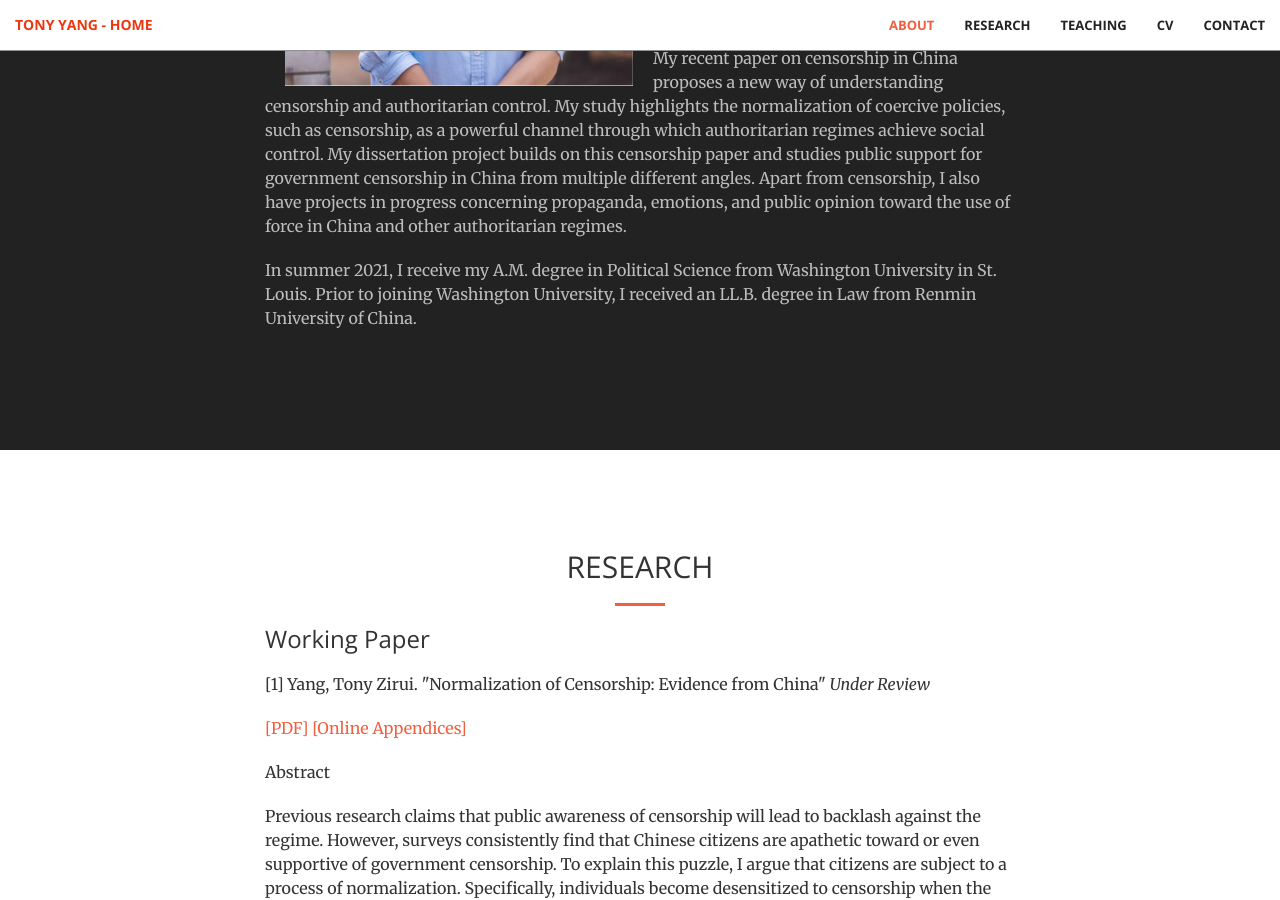
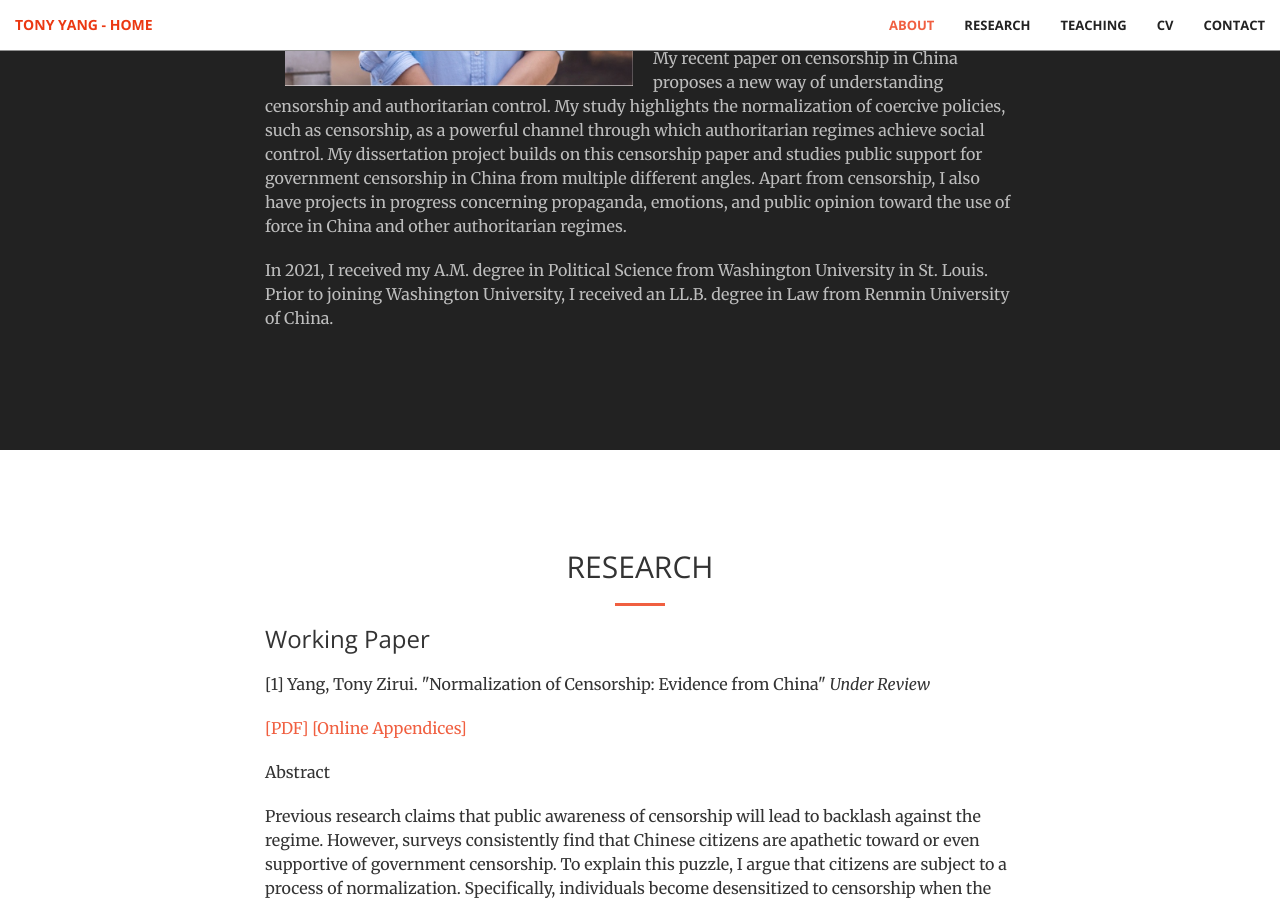
Before and after one commit to tonyhsfz/website, a Jekyll site: the page built from index.html, in a window 1280 px wide and 900 px high, scrolled down 1338 px. Built offline with Jekyll 4.4.1, drawn with Linux system fonts in a browser that asks for light colours.

Commit message:
Update Bio.html

```diff
--- a/_includes/Bio.html
+++ b/_includes/Bio.html
@@ -8,7 +8,7 @@
                 <img align="left" src="img/Yang.JPG" hspace="20"  width="348" height="348" >
                 <p class="text-faded">I am a fourth-year Ph.D. student in Political Science at <a href="https://polisci.wustl.edu/">Washington University in St. Louis</a>. I study comparative politics and political behavior. Specifically, I am interested in authoritarian politics, government censorship, propaganda, popular protest, and political repression. Methodologically, I use a wide range of research methods, including formal modeling, randomized experiments, and computational methods (text-as-data and audio-as-data). I have regional expertise in East and Southeast Asia.</p>
                 <p class="text-faded">My recent paper on censorship in China proposes a new way of understanding censorship and authoritarian control. My study highlights the normalization of coercive policies, such as censorship, as a powerful channel through which authoritarian regimes achieve social control. My dissertation project builds on this censorship paper and studies public support for government censorship in China from multiple different angles. Apart from censorship, I also have projects in progress concerning propaganda, emotions, and public opinion toward the use of force in China and other authoritarian regimes.</p>
-                <p class="text-faded">In summer 2021, I receive my A.M. degree in Political Science from Washington University in St. Louis. Prior to joining Washington University, I received an LL.B. degree in Law from Renmin University of China.</p>
+                <p class="text-faded">In 2021, I received my A.M. degree in Political Science from Washington University in St. Louis. Prior to joining Washington University, I received an LL.B. degree in Law from Renmin University of China.</p>
             </div>
         </div>
     </div>
```
